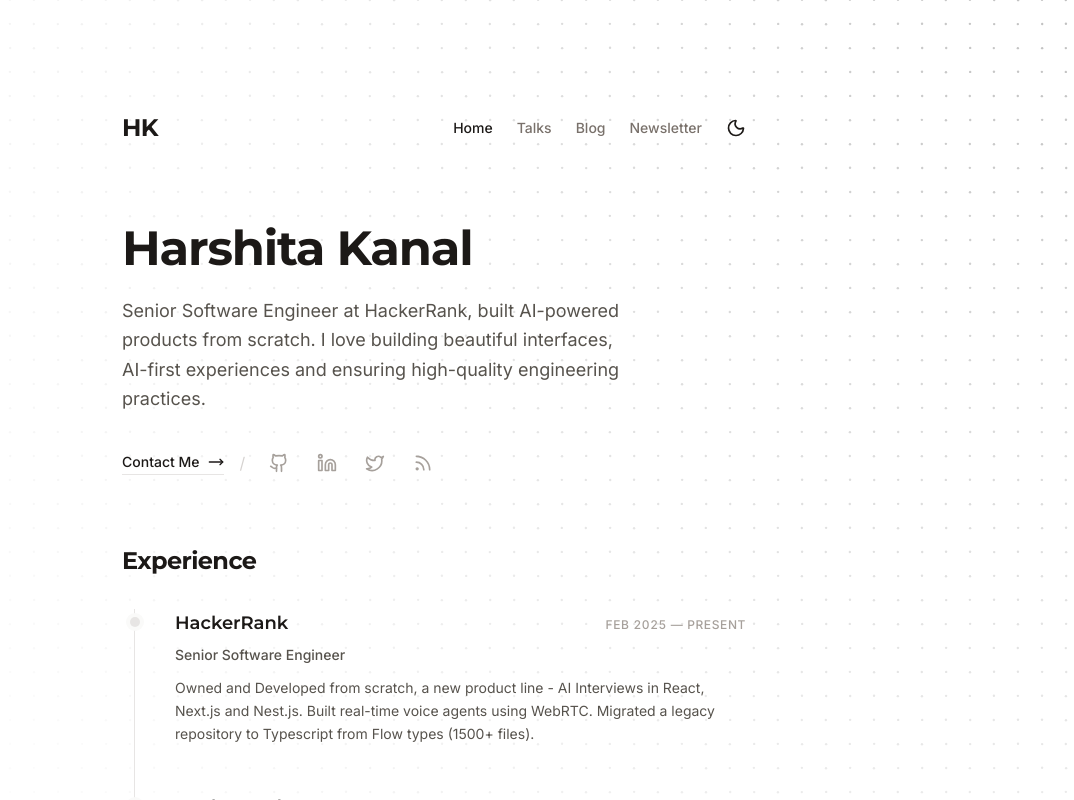
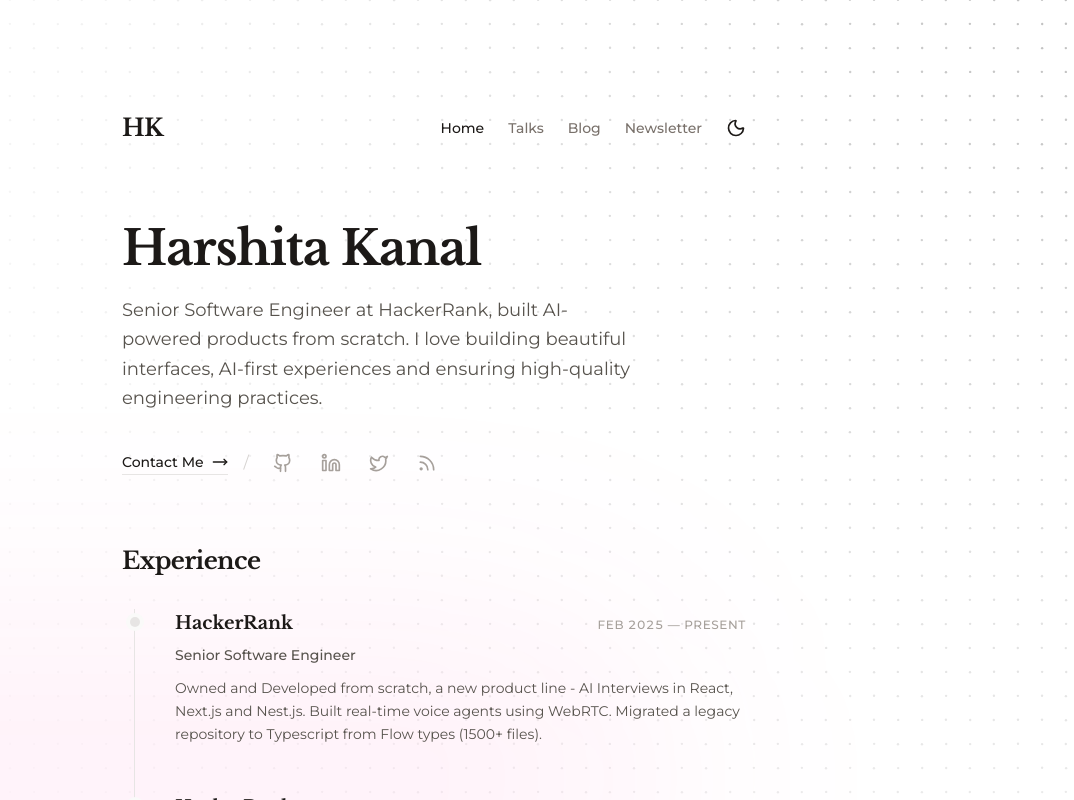
Before and after one commit to Harshita-Kanal/porfolio-v3, a Next.js app: page / in a window 1280 px wide. Shown: the top 800 px of the page, without its empty margins (206-1280 px from the left). Built offline with nearby package versions, Linux system fonts and the light colour scheme.

Commit message:
fix: gradients and bakground

```diff
--- a/src/app/globals.css
+++ b/src/app/globals.css
@@ -22,8 +22,8 @@
 }
 
 @theme {
-  --font-sans: var(--font-inter);
-  --font-serif: var(--font-montserrat);
+  --font-sans: var(--font-montserrat);
+  --font-serif: var(--font-libre-baskerville);
 
   --color-background: var(--background);
   --color-foreground: var(--foreground);
@@ -34,7 +34,8 @@
 
 /* Base styles */
 body {
-  font-family: var(--font-sans), system-ui, sans-serif;
+  font-family: var(--font-montserrat), var(--font-sans), system-ui, sans-serif;
+  font-weight: 400;
   background-color: var(--background);
   color: var(--foreground);
   -webkit-font-smoothing: antialiased;
@@ -47,7 +48,7 @@ h3,
 h4,
 h5,
 h6 {
-  font-family: var(--font-serif), ui-serif, Georgia, serif;
+  font-family: var(--font-libre-baskerville), serif;
 }
 
 /* Markdown prose styles */
--- a/src/app/layout.tsx
+++ b/src/app/layout.tsx
@@ -1,22 +1,26 @@
-
-import { Inter, Montserrat } from "next/font/google";
+import { Montserrat, Libre_Baskerville } from "next/font/google";
 import "./globals.css";
 import { cn } from "@/lib/utils";
 import { ThemeProvider } from "@/components/theme-provider";
 import { MouseBackground } from "@/components/mouse-background";
 
-const inter = Inter({ subsets: ["latin"], variable: "--font-inter" });
+const libre_baskerville = Libre_Baskerville({
+  subsets: ["latin"],
+  weight: ["400", "700"],
+  variable: "--font-libre-baskerville"
+});
 const montserrat = Montserrat({
   subsets: ["latin"],
   variable: "--font-montserrat",
+  weight: ["300", "400", "500", "600", "700", "800"],
 });
 
 export const metadata = {
-  title: "Harshita Kanal | Senior Software Engineer",
-  description: "Portfolio of Harshita Kanal, a Senior Software Engineer based in Bangalore. Focused on building products with extra attention to detail.",
+  title: "Harshita Kanal | AI Engineer",
+  description: "Portfolio of Harshita Kanal, a AI Engineer based in Bangalore. Focused on building products with extra attention to detail.",
   openGraph: {
-    title: "Harshita Kanal | Senior Software Engineer",
-    description: "Portfolio of Harshita Kanal, a Senior Software Engineer based in Bangalore.",
+    title: "Harshita Kanal | AI Engineer",
+    description: "Portfolio of Harshita Kanal, a AI Engineer based in Bangalore.",
     url: "https://harshitakanal.com",
     siteName: "Harshita Kanal",
     locale: "en_US",
@@ -24,8 +28,8 @@ export const metadata = {
   },
   twitter: {
     card: "summary_large_image",
-    title: "Harshita Kanal | Senior Software Engineer",
-    description: "Portfolio of Harshita Kanal, a Senior Software Engineer based in Bangalore.",
+    title: "Harshita Kanal | AI Engineer",
+    description: "Portfolio of Harshita Kanal, a AI Engineer based in Bangalore.",
     creator: "@harshita_kanal",
   },
   robots: {
@@ -40,7 +44,7 @@ export default function RootLayout({
   children: React.ReactNode;
 }) {
   return (
-    <html lang="en" className={cn(inter.variable, montserrat.variable, "antialiased")} suppressHydrationWarning>
+    <html lang="en" className={cn(libre_baskerville.variable, montserrat.variable, "antialiased")} suppressHydrationWarning>
       <body className="font-sans antialiased bg-[var(--background)] text-[var(--foreground)] selection:bg-pink-200 selection:text-stone-900 dark:selection:bg-pink-500 dark:selection:text-white">
         <ThemeProvider
           attribute="class"
@@ -49,9 +53,11 @@ export default function RootLayout({
           disableTransitionOnChange
         >
           <MouseBackground />
-          <main className="min-h-screen max-w-2xl mx-auto px-6 py-12 sm:py-24 relative z-10">
+          <main className="min-h-screen max-w-2xl mx-auto px-5 py-12 sm:px-6 sm:py-24 relative z-10">
             {children}
           </main>
+          {/* Extremely dispersed bottom-left glow */}
+          <div className="fixed -bottom-32 -left-32 w-[1000px] h-[300px] bg-pink-500/7 dark:bg-pink-500/7 blur-[120px] rounded-full pointer-events-none z-0" />
         </ThemeProvider>
       </body>
     </html>
--- a/src/components/header.tsx
+++ b/src/components/header.tsx
@@ -18,21 +18,21 @@ export function Header() {
     ];
 
     return (
-        <header className="mb-16 flex items-center justify-between py-4">
+        <header className="mb-12 sm:mb-16 flex flex-col gap-4 sm:flex-row sm:items-center sm:justify-between py-4">
             <Link
                 href="/"
-                className="text-2xl font-serif font-bold tracking-tight text-stone-900 dark:text-stone-50 hover:text-pink-600 dark:hover:text-pink-400 transition-colors"
+                className="text-2xl font-serif font-bold tracking-tight text-stone-900 dark:text-stone-50 hover:text-pink-600 dark:hover:text-pink-400 transition-colors w-fit"
             >
                 {RESUME_DATA.initials}
             </Link>
 
-            <nav className="flex gap-6">
+            <nav className="flex flex-wrap items-center gap-x-4 gap-y-2 sm:gap-6">
                 {links.map((link) => (
                     <Link
                         key={link.href}
                         href={link.href}
                         className={cn(
-                            "text-sm font-medium transition-colors hover:text-pink-600 dark:hover:text-pink-400",
+                            "text-xs sm:text-sm font-medium transition-colors hover:text-pink-600 dark:hover:text-pink-400",
                             pathname === link.href ? "text-stone-900 dark:text-stone-50" : "text-stone-500 dark:text-stone-400"
                         )}
                     >
@@ -43,7 +43,7 @@ export function Header() {
                     href={RESUME_DATA.contact.social.find(s => s.name === "Substack")?.url || "#"}
                     target="_blank"
                     rel="noopener noreferrer"
-                    className="text-sm font-medium text-stone-500 dark:text-stone-400 transition-colors hover:text-pink-600 dark:hover:text-pink-400"
+                    className="text-xs sm:text-sm font-medium text-stone-500 dark:text-stone-400 transition-colors hover:text-pink-600 dark:hover:text-pink-400"
                 >
                     Newsletter
                 </a>
--- a/src/components/hero.tsx
+++ b/src/components/hero.tsx
@@ -15,19 +15,19 @@ export function Hero() {
             <h1 className="font-serif text-3xl font-bold tracking-tight text-stone-900 dark:text-stone-50 sm:text-5xl mb-6">
                 {RESUME_DATA.name}
             </h1>
-            <p className="text-stone-600 dark:text-stone-400 text-lg leading-relaxed mb-8 max-w-lg">
+            <p className="text-stone-600 dark:text-stone-400 text-base sm:text-lg leading-relaxed mb-8 max-w-lg">
                 {RESUME_DATA.summary}
             </p>
 
-            <div className="flex gap-4 items-center">
+            <div className="flex flex-wrap gap-4 items-center">
                 <a
                     href="mailto:harshita.kgv@gmail.com"
-                    className="inline-flex items-center gap-2 text-sm font-medium border-b border-stone-200 dark:border-stone-800 hover:border-pink-500 hover:text-pink-600 transition-all pb-0.5"
+                    className="inline-flex items-center gap-2 text-sm font-medium border-b border-stone-200 dark:border-stone-800 hover:border-pink-500 hover:text-pink-600 transition-all pb-0.5 whitespace-nowrap"
                 >
                     Contact Me <MoveRight className="w-4 h-4" />
                 </a>
-                <span className="text-stone-300">/</span>
-                <div className="flex gap-3">
+                <span className="hidden sm:inline text-stone-300">/</span>
+                <div className="flex gap-1 sm:gap-3">
                     {RESUME_DATA.contact.social.map((social) => {
                         const Icon = iconMap[social.icon];
                         if (!Icon) return null;
--- a/src/components/mouse-background.tsx
+++ b/src/components/mouse-background.tsx
@@ -85,7 +85,7 @@ export function MouseBackground() {
                 let dy = mouse.y - this.y;
                 let distance = Math.sqrt(dx * dx + dy * dy);
 
-                let maxDistance = 100; // Increased dispersion radius
+                let maxDistance = 50; // Increased dispersion radius
 
                 if (distance < maxDistance) {
                     let force = (maxDistance - distance) / maxDistance;
@@ -155,13 +155,13 @@ export function MouseBackground() {
 
     // Simple placeholder for SSR to avoid hydration error
     if (!mounted) {
-        return <div className="fixed inset-0 -z-0 bg-[#ffffff] dark:bg-[#0c0a09]" />;
+        return <div className="fixed inset-0 -z-10 bg-[#ffffff] dark:bg-[#0c0a09]" />;
     }
 
     return (
         <canvas
             ref={canvasRef}
-            className="fixed inset-0 -z-0 pointer-events-none transition-opacity duration-500"
+            className="fixed inset-0 -z-10 pointer-events-none transition-opacity duration-500"
             style={{
                 background: resolvedTheme === "dark" ? "#0c0a09" : "#ffffff",
                 opacity: 1
```
